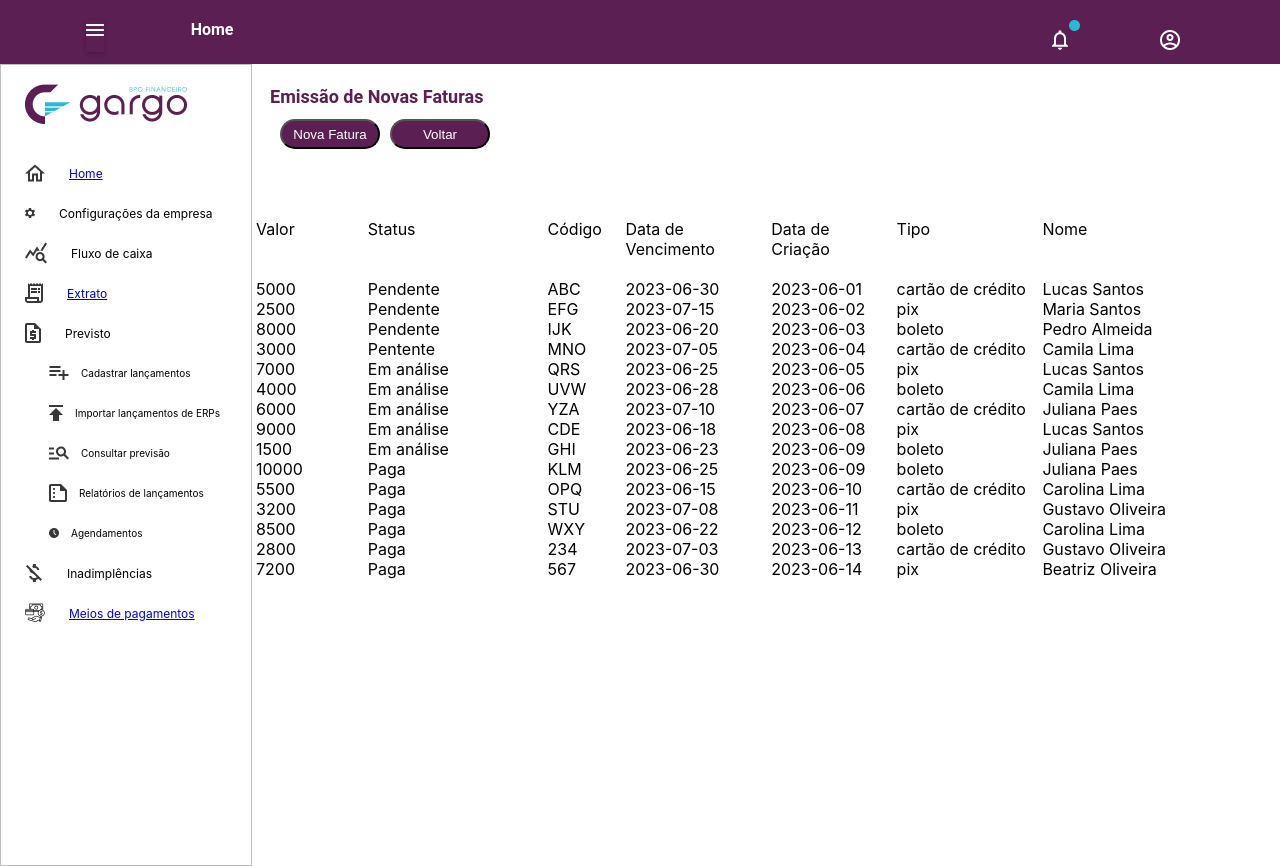
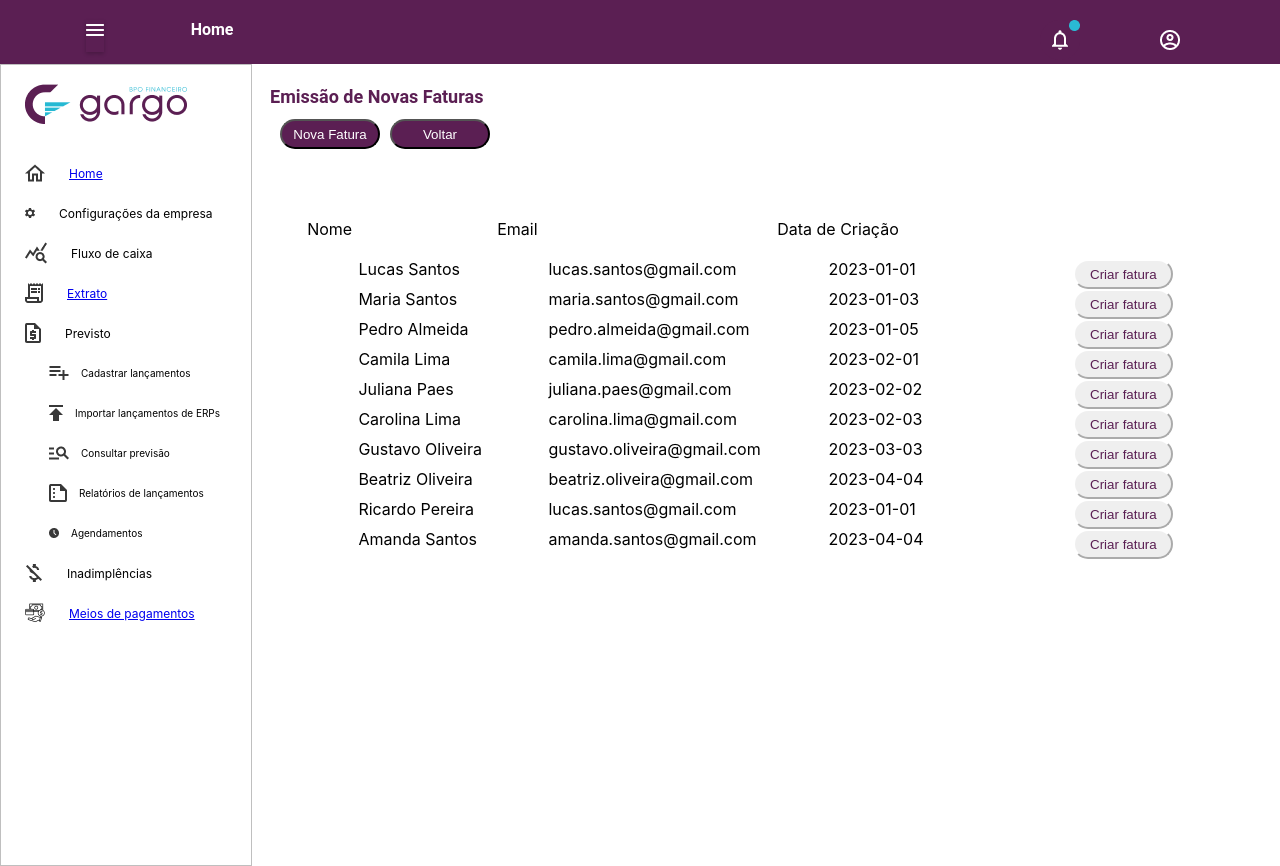
Before and after one commit to leonardod7/Apoena_React_Project, a React (Create React App) app: page /meiosdepagamentos in a window 1280 px wide. Shown: the top 866 px of the page. Built offline with nearby package versions, Linux system fonts and the light colour scheme.

Commit message:
pequenas mudanças 11/06

```diff
--- a/src/components/Clientes/Clientes.jsx
+++ b/src/components/Clientes/Clientes.jsx
@@ -21,7 +21,8 @@ const Clientes = () => (
                             nome={ele.nome_cliente}
                             email={ele.email}
                             data_criacao={ele.data_criacao}
-                        />
+                        >
+                        </ItemCliente>
                     )
 
                 )
--- a/src/components/Clientes/Style.js
+++ b/src/components/Clientes/Style.js
@@ -9,4 +9,9 @@ const Container = styled.div`
     padding-top: 20px;
 `;
 
+const Botao = styled.button`
+    background-color: 'blue',
+    color: 'white'
+`;
+
 export default Container;
--- a/src/components/ItemCliente/ItemCliente.jsx
+++ b/src/components/ItemCliente/ItemCliente.jsx
@@ -1,4 +1,4 @@
-import { Container, Nome, Email, DataCriacao } from "./Style";
+import { Container, Nome, Email, DataCriacao, Botao } from "./Style";
 
 const ItemCliente = ( props ) => (
     <>
@@ -6,6 +6,7 @@ const ItemCliente = ( props ) => (
             <Nome>{props.nome}</Nome>
             <Email>{props.email}</Email>
             <DataCriacao>{props.data_criacao}</DataCriacao>
+            <Botao>Criar fatura</Botao>
         </Container>
     </>
 );
--- a/src/components/ItemCliente/Style.js
+++ b/src/components/ItemCliente/Style.js
@@ -4,6 +4,7 @@ import Dispositivo from "../../utils";
 
 const Container = styled.div`
     display: flex;
+    max-width: 900px;
     flex-direction: row;
     flex-wrap: nowrap;
     justify-content: normal;
@@ -12,21 +13,25 @@ const Container = styled.div`
 
 const Cabecalho = styled.div`
     display: flex;
+    max-width: 900px;
     flex-direction: row;
     flex-wrap: nowrap;
     width: 100%;
     justify-content: normal;
     gap: 10px;
     position: relative;
-    padding-left: 10%;
-    padding-top: 150px;
+    padding-left: 5%;
+    padding-top: 50px;
 `;
 
 const Nome = styled.span`
+    width: 25%;
+
     @media screen and (min-width: ${Dispositivo.desktop}px) {
     };
 
     @media screen and (min-width: ${Dispositivo.tablet}px) {
+        width: 20%;
     };
 
     @media screen and (min-width: ${Dispositivo.mobile}px) {
@@ -37,10 +42,14 @@ const Nome = styled.span`
 `;
 
 const Email = styled.span`
+    width: 50%;
+    justify-content: left;
+
     @media screen and (min-width: ${Dispositivo.desktop}px) {
     };
 
     @media screen and (min-width: ${Dispositivo.tablet}px) {
+        width: 30%;
     };
 
     @media screen and (min-width: ${Dispositivo.mobile}px) {
@@ -51,10 +60,14 @@ const Email = styled.span`
 `;
 
 const DataCriacao = styled.span`
+    display: none;
+
     @media screen and (min-width: ${Dispositivo.desktop}px) {
     };
 
     @media screen and (min-width: ${Dispositivo.tablet}px) {
+        display: block;
+        width: 25%;
     };
 
     @media screen and (min-width: ${Dispositivo.mobile}px) {
@@ -64,4 +77,16 @@ const DataCriacao = styled.span`
     };
 `;
 
-export {Container, Cabecalho, Nome, Email, DataCriacao};
+const Botao = styled.button`
+    width: 25%;
+    justify-content: right;
+    background-color: light grey;
+    color: #5B1F53;
+    width: 100px;
+    height: 30px;
+    border-color: white;
+    border-radius: 20px;
+    margin-left: 10px;
+`;
+
+export {Container, Cabecalho, Nome, Email, DataCriacao, Botao};
--- a/src/pages/MeiosDePagamentos.jsx
+++ b/src/pages/MeiosDePagamentos.jsx
@@ -35,7 +35,7 @@ const MeiosDePagamentos = () => {
             </Container_Header>
 
             <ContainerFaturas className={MenuAberto ? "menuAberto" : ""}>
-                <Faturas/>
+                <Clientes/>
             </ContainerFaturas>
         </>
     );
```
